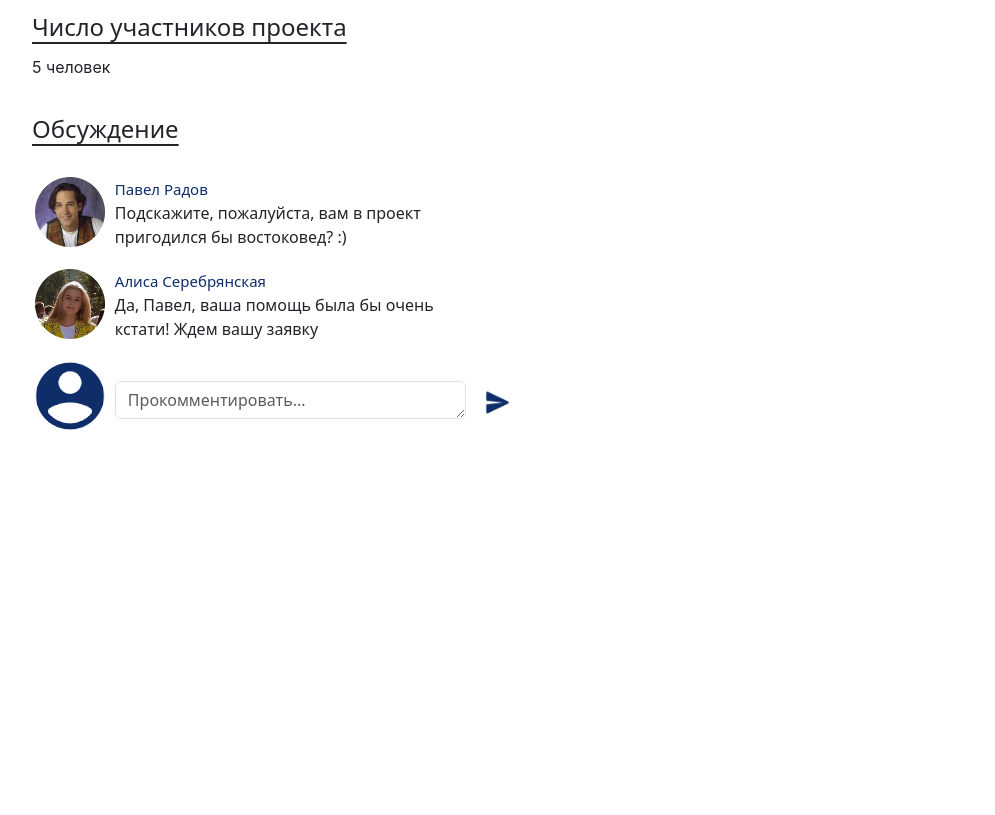
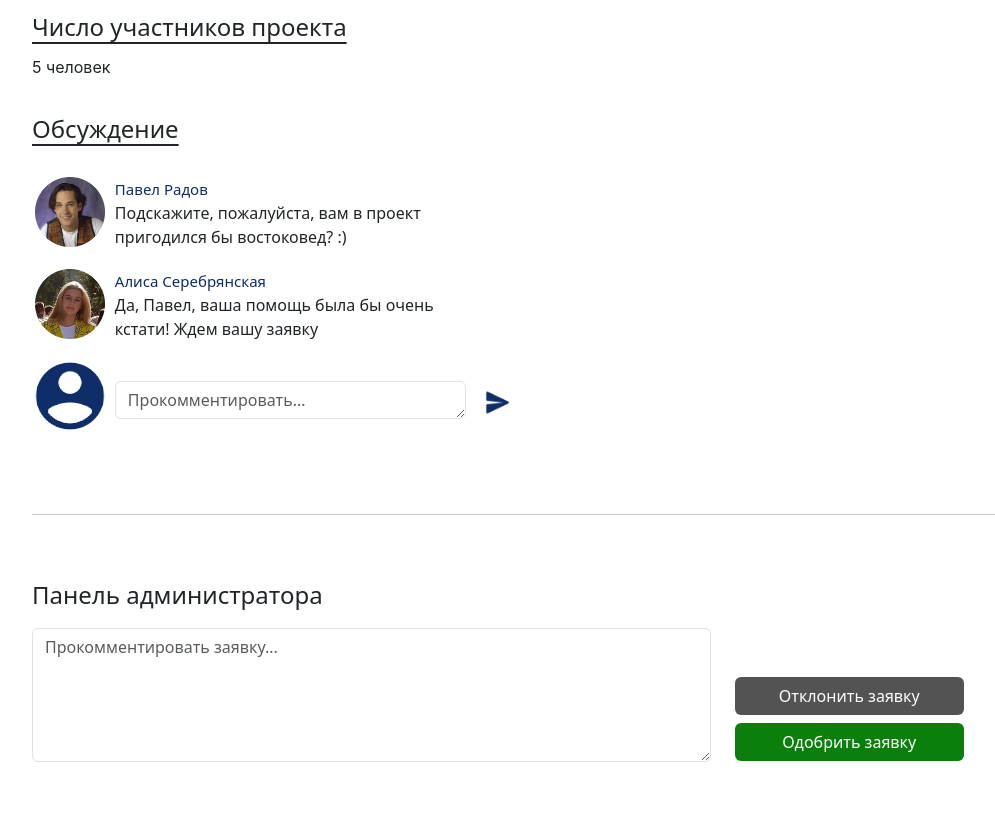
Before and after one commit to DaryaFilimonova7/HSE_Project_Website, a plain HTML site: page Project_platform/project_example.html in a window 1280 px wide. Shown: the part 1207-2022 px from the top of the page, without its empty margins (68-1063 px from the left). Before the commit the page ends 1841 px from the top, so only its background shows below. Drawn offline with nearby package versions, Linux system fonts and the light colour scheme.

Commit message:
Project_example is ready

```diff
--- a/Project_platform/project_example.html
+++ b/Project_platform/project_example.html
@@ -214,7 +214,25 @@
           </div>
         </div>
 
+        <hr class="project-line">
 
+        <!-- Поле модерации заявки -->
+        <div class="project_admin-field">
+          <h4 class="project_admin-field_header">Панель администратора</h4>
+          <div class="row">
+            <div class="col-8">
+              <div class="input-group project_admin-field_comment">
+                <textarea type="text" class="form-control" rows="5" placeholder="Прокомментировать заявку...&#10;" aria-label="project_admin-field_comment"></textarea>
+              </div>
+            </div>
+            <div class="col-4">
+              <div class="project_admin-field_buttons">
+                <button class="btn project_admin-field_reject" type="submit"><span>Отклонить заявку</span></button>
+                <button class="btn project_admin-field_acept" type="submit"><span>Одобрить заявку</span></button>
+              </div>
+            </div>
+          </div>
+        </div>
 
       </div>
     </main>
--- a/Project_platform/styles/project-page.css
+++ b/Project_platform/styles/project-page.css
@@ -93,3 +93,39 @@
 .send-comment_btn:hover {
     border: solid #0F2D69 1px;
 }
+.project-line {
+    color:#0F2D69;
+    size:8px;
+    margin-top: 50px;
+}
+.project_admin-field {
+    padding: 50px 0;
+}
+.project_admin-field_header {
+    font-weight: 400;
+    padding-bottom: 10px;
+}
+.project_admin-field_buttons {
+    padding-top: 49px;
+}
+.project_admin-field_reject {
+    background-color: #535353 !important;
+    margin-bottom: 8px;
+    width: 70%;
+}
+.project_admin-field_reject:hover {
+    background-color: #6c6c6c !important;
+}
+.project_admin-field_reject span {
+    color: white !important;
+}
+.project_admin-field_acept {
+    background-color: #0B7F0B !important;
+    width: 70%;
+}
+.project_admin-field_acept span {
+    color: white !important;
+}
+.project_admin-field_acept:hover {
+    background-color: #2cb12c !important;
+}
```
